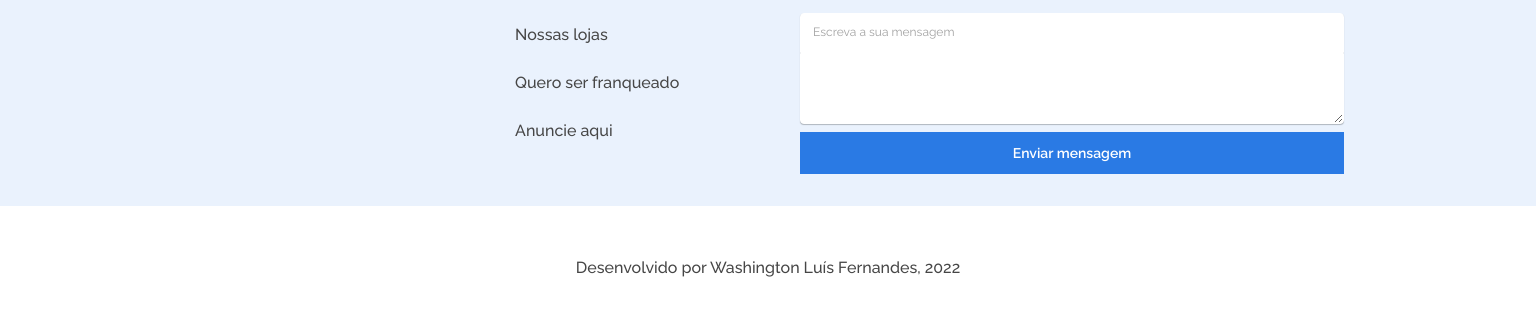
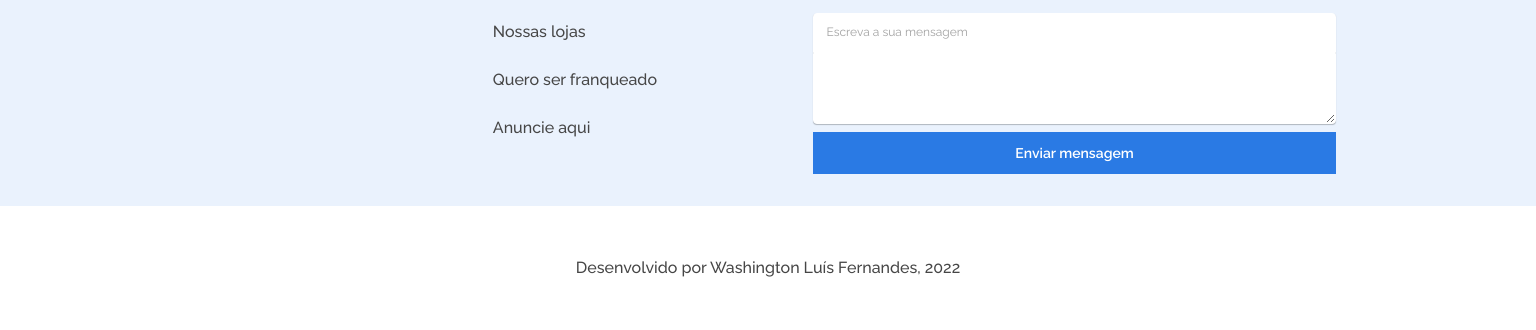
Before and after one commit to dudu-fernandes/alurageek, a website: page index.html in a window 1536 px wide. Shown: the part 1637-1967 px from the top of the page. Drawn offline with Linux system fonts and the light colour scheme.

Commit message:
Correções no layout.

```diff
--- a/assets/css/objetos/banner.css
+++ b/assets/css/objetos/banner.css
@@ -57,6 +57,6 @@
 /*? Responsividade Tablet 1440px */
 @media screen and (min-width: 1440px) {
   .container__banner {
-    margin: 0 8em;
+    margin: 0 9vw;
   }
 }
--- a/assets/css/objetos/cabecalho.css
+++ b/assets/css/objetos/cabecalho.css
@@ -58,7 +58,11 @@
 /*? Responsividade Tablet 1440px */
 @media screen and (min-width: 1440px) {
   .container__cabecalho {
-    padding: 1em 11em;
+    padding: 1em 11.5vw;
+  }
+
+  .imagem-logo {
+    width: 10em;
   }
 
   .cabecalho__login-btn {
--- a/assets/css/objetos/rodape.css
+++ b/assets/css/objetos/rodape.css
@@ -5,7 +5,6 @@
 .container__rodape {
   display: flex;
   flex-direction: column;
-  flex-wrap: wrap;
   align-items: center;
 
   padding: 1em;
@@ -128,22 +127,18 @@
   .container__rodape {
     display: flex;
     flex-direction: row;
+    align-items: flex-start;
     justify-content: space-between;
-    padding: 1em 11em;
+    padding: 1em 12vw;
   }
 
-  .rodape__institucional {
-    display: flex;
-    flex-direction: row;
-    align-items: flex-start;
-    justify-content: space-between;
-
-    width: 43%;
+  .rodape__lista {
+    padding-top: 1em;
   }
 
   .rodape__fale-conosco {
     margin: 1em;
-    width: calc(100% - 40em);
+    width: calc(100% - 42vw);
   }
 
   .fale-conosco__input {
--- a/index.html
+++ b/index.html
@@ -15,7 +15,7 @@
     <div class="container container__cabecalho">
       <div class="container__cabecalho--bara-de-pesquisa">
         <a href="./index.html" class="cabecalho__logo">
-          <img src="./assets/img/Logo-alurageek-completo.svg" alt="AluraGeek">
+          <img src="./assets/img/Logo-alurageek-completo.svg" alt="AluraGeek" class="imagem-logo">
         </a>
         <input type="text" class="cabecalho__barra-pesquisa" name="barra-pesquisa" id="barra-pesquisa"
           placeholder="O que deseja encontrar?">
@@ -279,8 +279,7 @@
 
   <footer class="rodape">
     <div class="container__rodape">
-      <div class="rodape__institucional">
-        <img src="./assets/img/Logo-alurageek-completo.svg" alt="AluraGeek" class="rodape__logo">
+      <img src="./assets/img/Logo-alurageek-completo.svg" alt="AluraGeek" class="rodape__logo">
         <ul class="rodape__lista">
           <li class="lista__itens">
             <a href="#" class="item">Quem somos nós</a>
@@ -301,7 +300,6 @@
             <a href="#" class="item">Anuncie aqui</a>
           </li>
         </ul>
-      </div>
 
       <div class="rodape__fale-conosco">
         <!-- Textos -->
```
Also changed, not shown: login.html (+3 -4 lines), assets/img/fotos/banner-promocao1.png (added), 1 other file.
